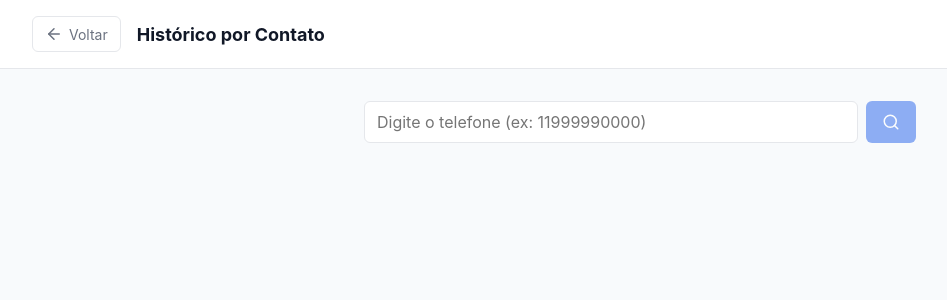
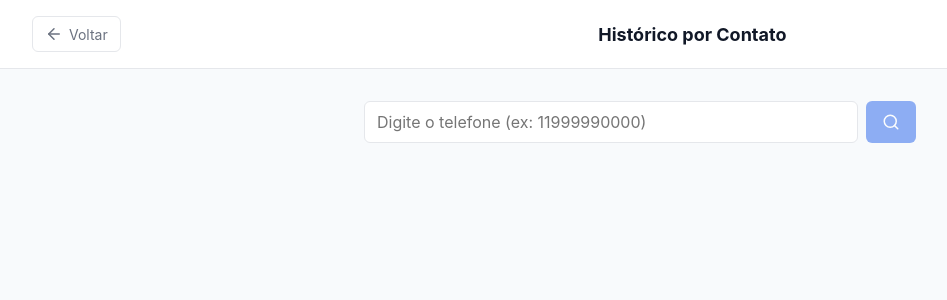
Before and after one commit to fndcf/pdocsend, a React (Vite) app in the folder frontend/: page /historico/contato in a window 1280 px wide. Shown: the top 300 px of the page, without its empty margins (0-947 px from the left). Built offline with nearby package versions, Linux system fonts and the light colour scheme; no server answers; sample sign-in values are in the browser's storage.

Commit message:
centralização dos titulos nos headers de todas as paginas

```diff
--- a/frontend/src/pages/Admin/index.tsx
+++ b/frontend/src/pages/Admin/index.tsx
@@ -510,6 +510,7 @@ const HeaderTitle = styled.h1`
   font-size: ${({ theme }) => theme.fontSize.lg};
   font-weight: 700;
   flex: 1;
+  text-align: center;
 `;
 
 const LogoutButton = styled.button`
--- a/frontend/src/pages/Envio/index.tsx
+++ b/frontend/src/pages/Envio/index.tsx
@@ -276,9 +276,11 @@ const Header = styled.header`
 const HeaderTitle = styled.h1`
   display: flex;
   align-items: center;
+  justify-content: center;
   gap: 0.5rem;
   font-size: ${({ theme }) => theme.fontSize.md};
   font-weight: 700;
+  flex: 1;
   white-space: nowrap;
   overflow: hidden;
   text-overflow: ellipsis;
--- a/frontend/src/pages/Historico/index.tsx
+++ b/frontend/src/pages/Historico/index.tsx
@@ -162,6 +162,7 @@ const HeaderTitle = styled.h1`
   font-size: ${({ theme }) => theme.fontSize.md};
   font-weight: 700;
   flex: 1;
+  text-align: center;
 
   @media (min-width: 640px) {
     font-size: ${({ theme }) => theme.fontSize.lg};
--- a/frontend/src/pages/HistoricoContato/index.tsx
+++ b/frontend/src/pages/HistoricoContato/index.tsx
@@ -196,6 +196,8 @@ const Header = styled.header`
 const HeaderTitle = styled.h1`
   font-size: ${({ theme }) => theme.fontSize.md};
   font-weight: 700;
+  flex: 1;
+  text-align: center;
 
   @media (min-width: 640px) {
     font-size: ${({ theme }) => theme.fontSize.lg};
--- a/frontend/src/pages/Revisao/index.tsx
+++ b/frontend/src/pages/Revisao/index.tsx
@@ -358,6 +358,8 @@ const Header = styled.header`
 const HeaderTitle = styled.h1`
   font-size: ${({ theme }) => theme.fontSize.md};
   font-weight: 700;
+  flex: 1;
+  text-align: center;
   white-space: nowrap;
   overflow: hidden;
   text-overflow: ellipsis;
```
